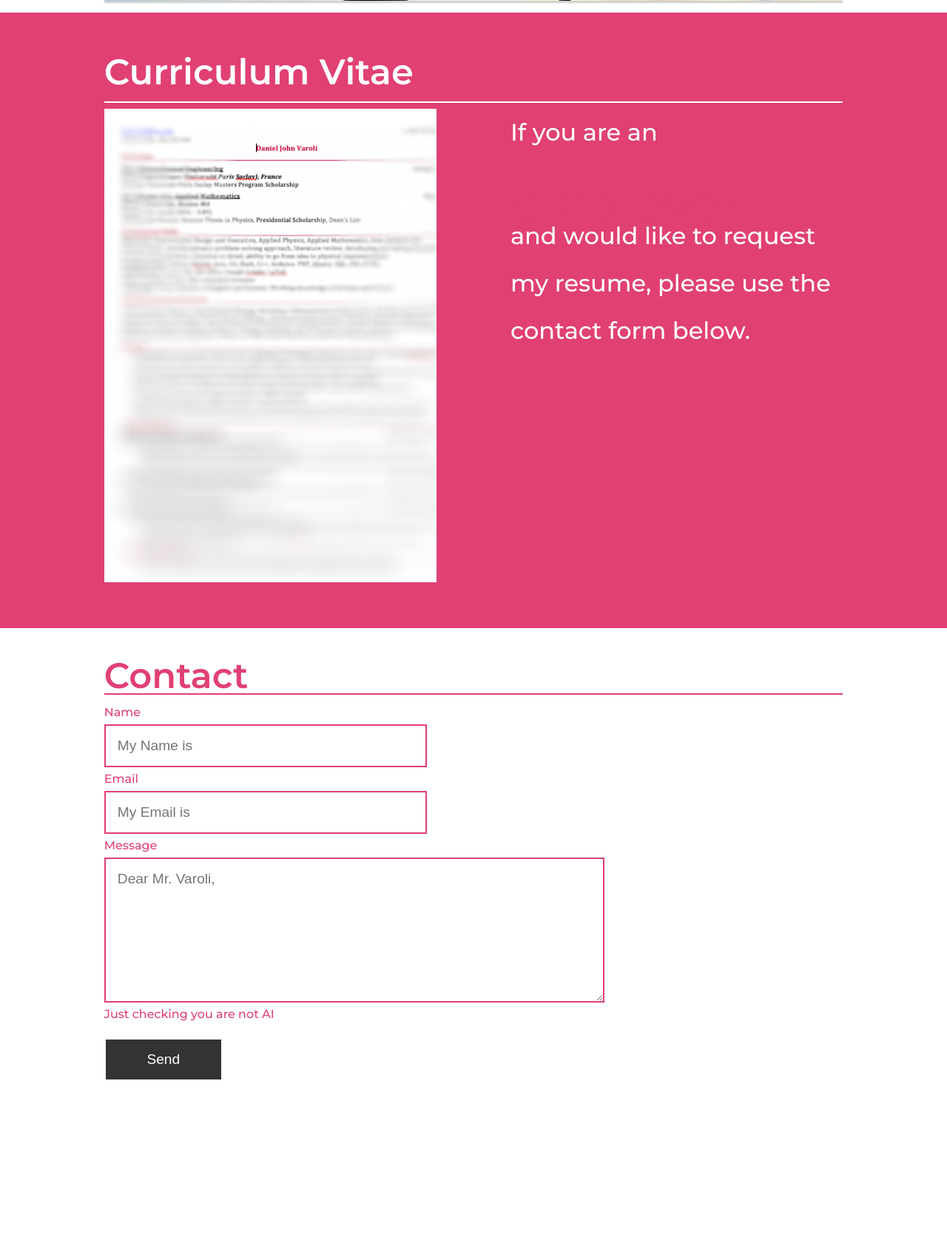
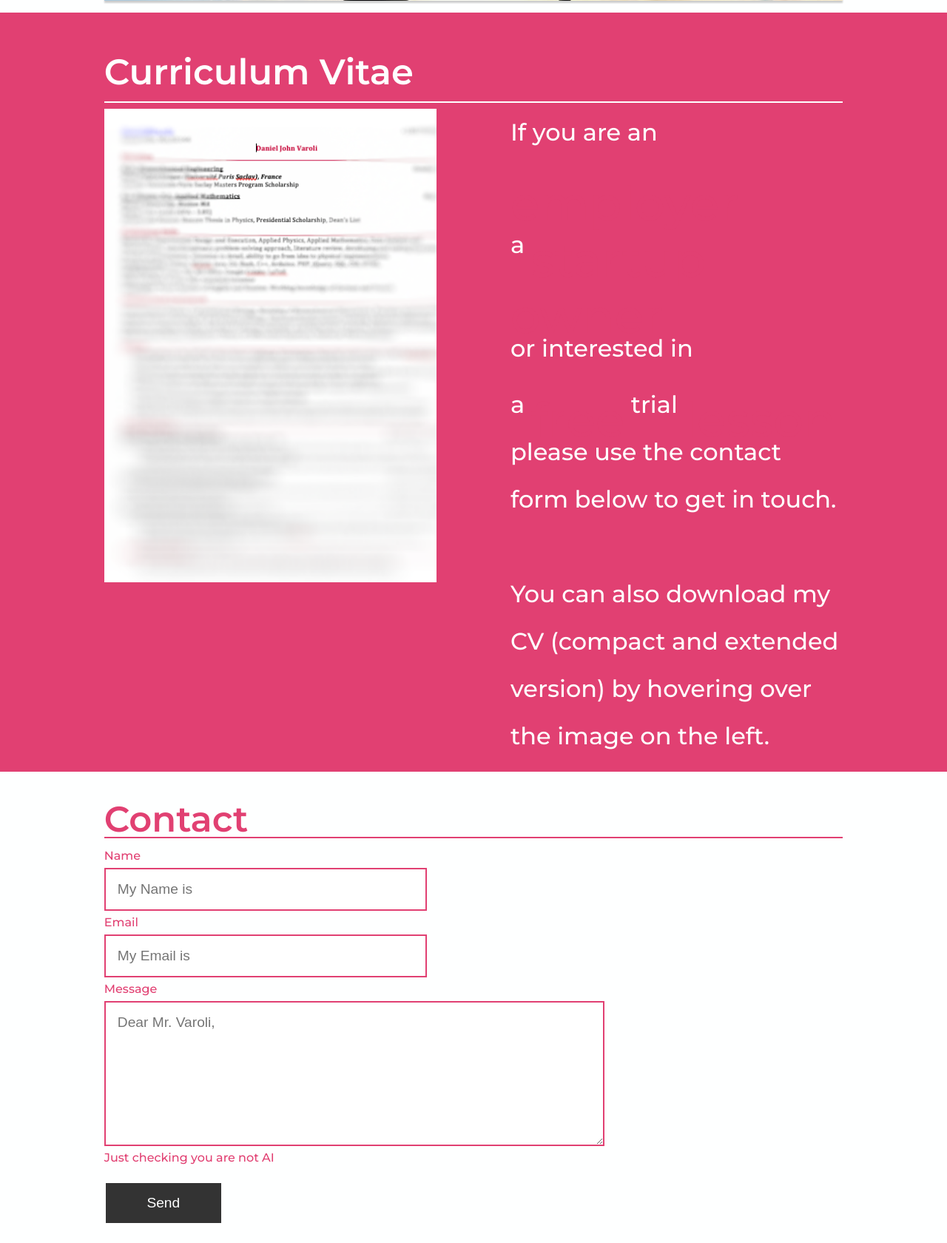
Before and after one commit to djvaroli/danielvaroli_website, a Flask app: page / in a window 1280 px wide. Shown: the part 3793-5473 px from the top of the page at 74% size. Before the commit the page ends 5252 px from the top, so only its background shows below. Run offline with Flask 2, Linux system fonts and the light colour scheme; some libraries are stand-ins or nearby versions.

Commit message:
added resume download

```diff
--- a/app/static/css/cv.css
+++ b/app/static/css/cv.css
@@ -33,14 +33,33 @@
 
 .cv-caption {
     position: absolute;
-    width: 80%;
-    margin: 0 auto;
+    display: flex;
+    flex-direction: column;
     top: 35em;
+    width: 100%;
     transition: all 0.5s;
     font-size: 0.6em;
-    color: #FEFFFF;
-    padding: 1em;
 }
+.cv-caption > a {
+    text-decoration: none;
+    color: #e14072;
+    background-color: #FEFFFF;
+    padding: 0.6em;
+    transition: all 0.5s;
+}
+
+i {
+  border: solid black;
+  border-width: 0 3px 3px 0;
+  display: inline-block;
+  padding: 3px;
+}
+
+.down {
+  transform: rotate(45deg);
+  -webkit-transform: rotate(45deg);
+}
+
 #cv-wrapper:hover {
     cursor: pointer;
 }
@@ -49,6 +68,11 @@
     background-color: #13134f70;
 }
 
-/*#cv-wrapper:hover .cv-caption {*/
-/*    top: 20%;*/
-/*}*/
+#cv-wrapper:hover .cv-caption {
+    top: 20%;
+}
+
+.cv-caption > a:hover {
+    background-color: #e14072;
+    color: #FEFFFF;
+}
--- a/app/static/css/main.css
+++ b/app/static/css/main.css
@@ -28,18 +28,21 @@ body {
 }
 
 #header-menu a {
+    position: relative;
+    top: -10em;
     color: #FEFFFF;
     font-weight: 300;
     font-size: 1.2rem;
     padding: 1rem 2rem;
     text-decoration: none;
-    transition: all 0.5s;
+    transition: top 1s ease-in-out, color 0.5s ease-in-out, border-top 0.5s ease-in-out;
     border-top:2px solid #13134f;
 }
 
 #header-menu a:hover {
     color: #e14072;
     border-top: 2px solid #e14072;
+    cursor: pointer;
 }
 
 .section {
--- a/app/static/js/scroll.js
+++ b/app/static/js/scroll.js
@@ -1,8 +1,17 @@
+var section = $('.section-content');
+var menuLink = $('#header-menu > a');
+
+
+menuLink.click(function () {
+    var href = $(this).attr('for');
+    var elementTop = $(document).find('#' + href).offset().top;
+    $("html, body").animate({scrollTop: elementTop}, 100, );
+});
 $(document).ready(function () {
     var btn = $('#back-to-top-button');
 
     btn.click(function () {
-        $("html, body").animate({scrollTop: "0px"}, 50);
+        $("html, body").animate({scrollTop: "0px"}, 100);
     });
 
     $(window).scroll(function () {
--- a/app/static/js/text_animation.js
+++ b/app/static/js/text_animation.js
@@ -8,11 +8,14 @@ $(document).ready(function () {
     var aboutMeFirstTextTop = aboutMe.find('.large-text:first-child').offset().top;
 
     var largeText = $('.large-text');
+
+    var projectCard = $('.project-card-wrapper');
     // var normalText = $('.normal-text');
 
     $(window).scroll(function () {
         var viewportHeight = $(window).height();
         var scroll = $(window).scrollTop();
+
 
         largeText.each($).wait(100, function () {
              if (0.98*(scroll + viewportHeight) >= $(this).offset().top) {
@@ -20,6 +23,13 @@ $(document).ready(function () {
              }
         });
     });
+
+    // function callback() {
+    //   setTimeout(function() {
+    //     $( "#effect:visible" ).removeAttr( "style" ).fadeOut();
+    //   }, 1000 );
+    // };
+
 });
             // var delay = 0;
             // $('#about_me  .large-text').each($).wait(200, function() {
--- a/app/static/js/window_load.js
+++ b/app/static/js/window_load.js
@@ -1,3 +1,5 @@
+var menuLinks = $('#header-menu > a');
+
 $(document).ready(function () {
     setTimeout(function (){
         $('.alert, .alert-inof').css('right','1em');
@@ -7,5 +9,8 @@ $(document).ready(function () {
         $('.alert, .alert-inof').css('right','-50%');
     },3000);
 
+    menuLinks.each($).wait(100, function () {
+        $(this).css('top','0');
+    });
 
 });
--- a/app/templates/curriculum_vitae.html
+++ b/app/templates/curriculum_vitae.html
@@ -3,10 +3,17 @@
   <div id="cv-wrapper">
     <img src="{{url_for('static', filename='img/cv.png')}}">
     <div class="img-overlay"></div>
-    <div class="cv-caption">To request my CV, feel free to contact me via the contact form below! Thank you very much for your interest!</div>
+    <div class="cv-caption">
+      <a href="{{ url_for('static',filename='files/daniel_varoli_resume_current.pdf') }}" download>Compact <i class="down"></i></a>
+      <a href="{{ url_for('static',filename='files/daniel_varoli_resume_current.pdf') }}" download>Extended <i class="down"></i></a>
+    </div>
     </div>
 
     <div id="cv-side-text">
-        If you are an <text class="large-text">employer</text> <br> and would like to request my resume, please use the contact form below.
+        If you are an <text class="large-text">employer</text> <br>
+      a <text class="large-text">startup owner</text> <br>
+      or interested in a&nbsp;<text class="large-text">free</text>&nbsp;trial&nbsp;<text class="large-text">lesson</text> please use the contact form below to get in touch.<br>
+      <br>
+      You can also download my CV (compact and extended version) by hovering over the image on the left.
     </div>
 </div>
--- a/app/templates/header.html
+++ b/app/templates/header.html
@@ -5,6 +5,7 @@
 {% endblock %}
 
 {% block styles %}
+    <link rel="stylesheet" href="http://ajax.googleapis.com/ajax/libs/jqueryui/1.10.3/themes/smoothness/jquery-ui.min.css" />
     <link rel="stylesheet" href="{{url_for('static', filename='css/main.css')}}">
     <link rel="stylesheet" href="{{url_for('static', filename='css/project_card.css')}}">
     <link rel="stylesheet" href="{{url_for('static', filename='css/cv.css')}}">
@@ -33,6 +34,7 @@
     {{ super() }}
     <script src="{{ url_for('static', filename='js/window_load.js') }}"></script>
     <script type="text/javascript" src="http://creativecouple.github.com/jquery-timing/jquery-timing.min.js"></script>
+    <script src="//ajax.googleapis.com/ajax/libs/jqueryui/1.10.3/jquery-ui.min.js"></script>
     <script src="{{ url_for('static', filename='js/scroll.js') }}"></script>
     <script src="{{ url_for('static', filename='js/text_animation.js') }}"></script>
     <script src="{{ url_for('static', filename='js/form.js') }}"></script>
--- a/app/templates/main.html
+++ b/app/templates/main.html
@@ -10,7 +10,7 @@
         </div>
         <div id="header-menu">
             {% for link in links %}
-                <a href="#{{link.link}}">{{link.name}}</a>
+                <a for="{{link.link}}">{{link.name}}</a>
             {% endfor %}
         </div>
     </div>
```
Also changed, not shown: app/static/js/projects.js (added), 1 other file.
